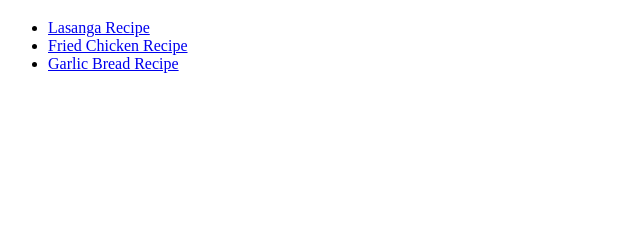
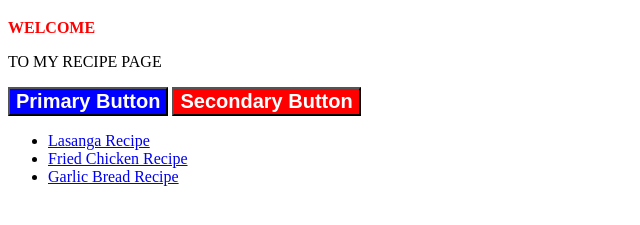
Before and after one commit to MagiAugie/agues-recipes, a plain HTML site: page index.html in a window 1280 px wide. Shown: the part 61-286 px from the top of the page, without its empty margins (0-640 px from the left). Drawn offline with Linux system fonts and the light colour scheme.

Commit message:
added selectors

```diff
--- a/index.html
+++ b/index.html
@@ -3,10 +3,18 @@
 <head>
     <meta charset="UTF-8">
     <meta name="viewport" content="width=device-width, initial-scale=1.0">
+    <link rel="stylesheet" href="styles.css">
     <title>Recipes</title>
 </head>
 <body>
     <h1>Aguies Recipes</h1>
+    <!--Compound Selector-->
+    <p class="special">WELCOME</p>
+    <p>TO MY RECIPE PAGE</p>
+
+    <!--Chained Selectors-->
+    <button class="button primary">Primary Button</button>
+    <button class="secondary button">Secondary Button</button>
     <ul>
         <li><a href="./recipes/lasagnia.html" target="_blank" rel="noopener noreferrer"> Lasanga Recipe</a></li>
         <li><a href="./recipes/friedChicken.html" target="_blank" rel="noopener noreferrer">Fried Chicken Recipe</a></li>
--- /dev/null
+++ b/styles.css
@@ -0,0 +1,20 @@
+/*Compound Selector*/
+p.special {
+    color: red;
+    font-weight: bold;
+}
+
+.button.primary {
+    background-color: blue;
+    color: white;
+}
+
+.button.secondary {
+    background-color: red;
+    color: white;
+}
+
+.button {
+    font-size: 20px;
+    font-weight: bold;
+}
```
